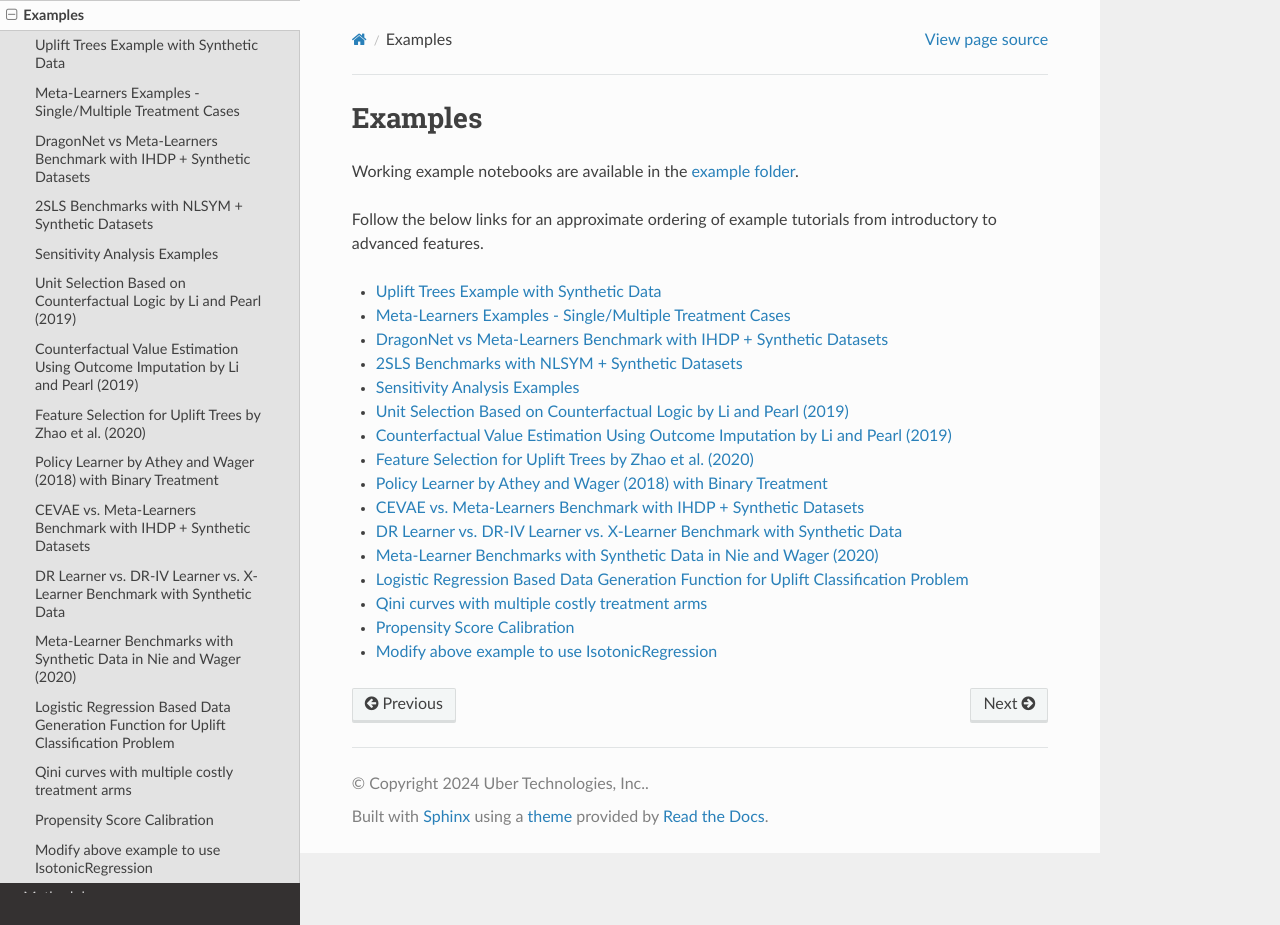
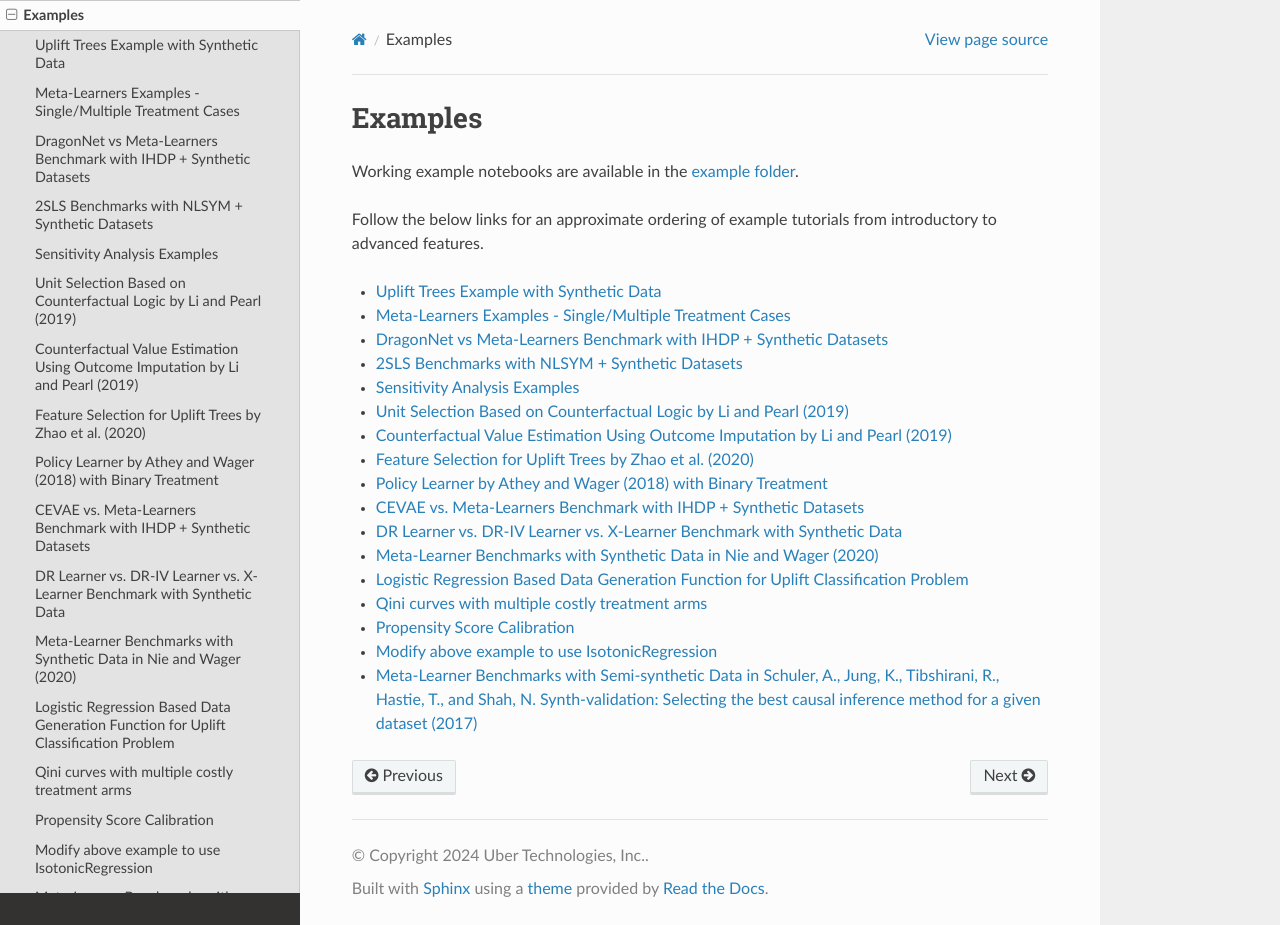
Before and after one commit to uber/causalml, a Sphinx documentation site: the page built from docs/examples.rst, in a window 1280 px wide and 925 px high. Built offline with Sphinx 7.4.7 and the Read the Docs theme 3.1.0, drawn with Linux system fonts in a browser that asks for light colours; pages that are not in the unit, such as notebooks, are missing from menus; some of the changed text lies outside the part shown.

Commit message:
added notebook to link of examples

```diff
--- a/docs/examples.rst
+++ b/docs/examples.rst
@@ -30,3 +30,4 @@ Follow the below links for an approximate ordering of example tutorials from int
     examples/logistic_regression_based_data_generation_for_uplift_classification
     examples/qini_curves_for_costly_treatment_arms
     examples/calibration
+    examples/benchmark_semi_synthetic_simulation_studies
```
